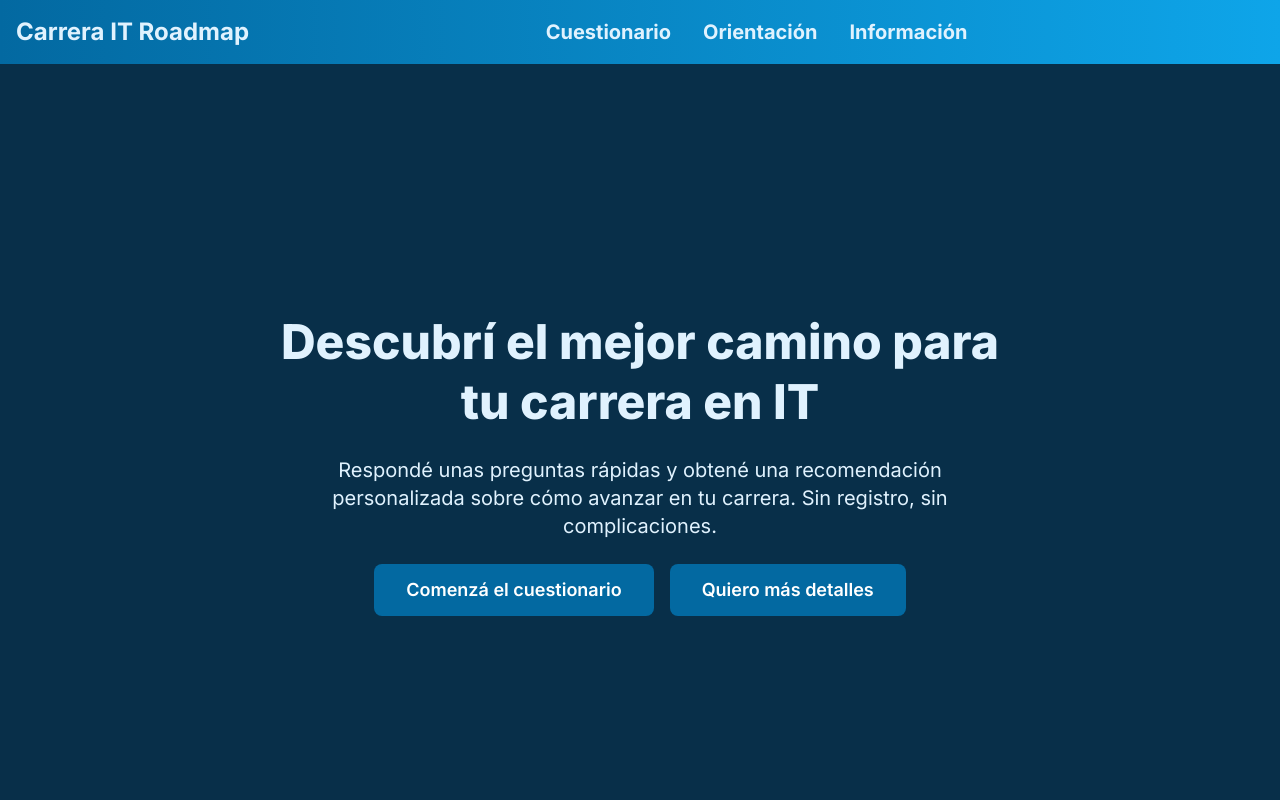
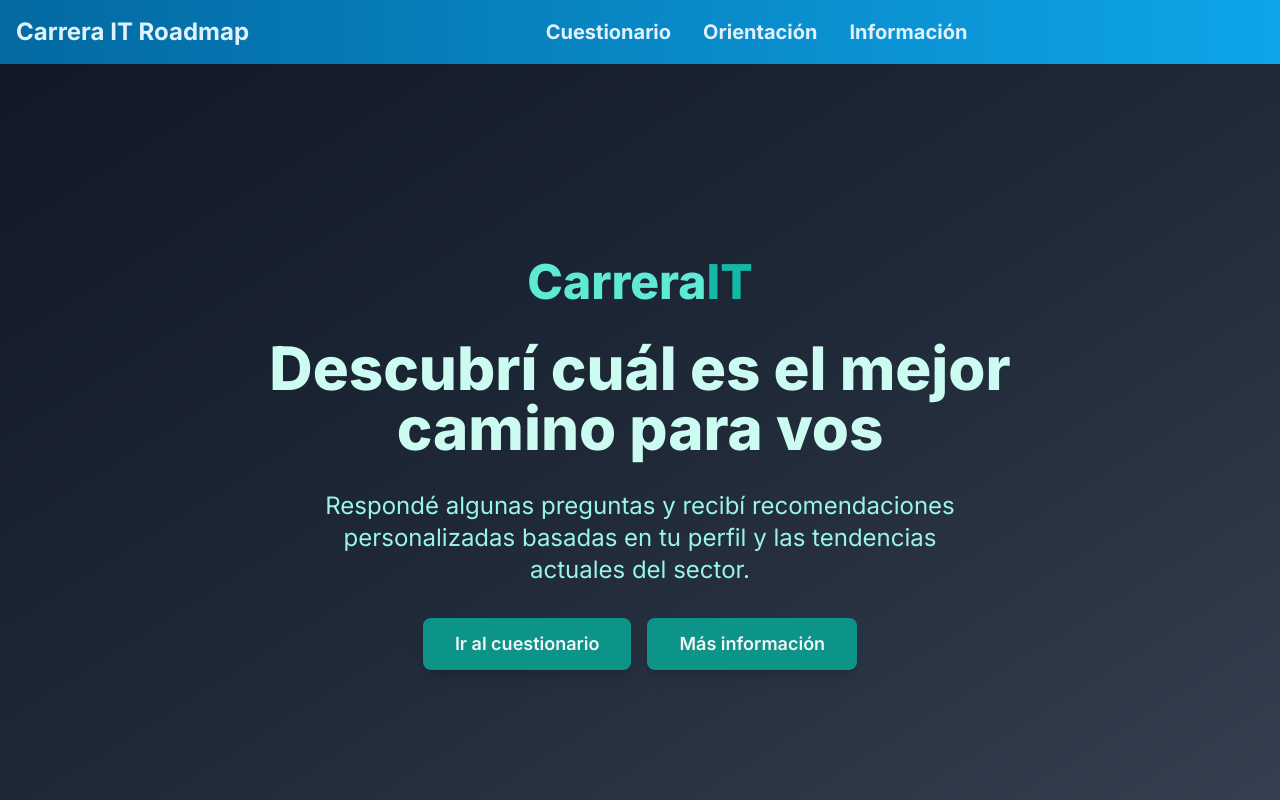
Before and after one commit to aronmilenait/carrerait-roadmap, a Next.js app in the folder carrerait-roadmap/: page / in a window 1280 px wide. Shown: the top 800 px of the page. Built offline with nearby package versions, Linux system fonts and the light colour scheme.

Commit message:
Change the entire design of the home section.

```diff
--- a/carrerait-roadmap/src/app/page.tsx
+++ b/carrerait-roadmap/src/app/page.tsx
@@ -1,29 +1,34 @@
-import Image from "next/image";
-
 export default function Home() {
   return (
-    <main className="min-h-screen bg-sky-950 text-white p-24 flex flex-col justify-center items-center">
-      <section id="hero" className="text-center space-y-6">
-        <h1 className="text-sky-100 text-5xl font-extrabold leading-tight max-w-3xl mx-auto">
-          Descubrí el mejor camino para tu carrera en IT
+    <main className="min-h-screen bg-gradient-to-br from-gray-900 via-gray-800 to-gray-700 text-gray-100 p-6 md:p-24 flex flex-col justify-center items-center">
+      <section id="hero" className="text-center space-y-6 md:space-y-8">
+        <div className="relative mb-8">
+          <div className="text-4xl md:text-5xl font-extrabold text-teal-100 relative">
+            <span className="text-teal-300">Carrera</span>
+            <span className="text-teal-500">IT</span>
+          </div>
+          <span className="absolute inset-0 bg-gradient-to-r from-teal-500 to-teal-300 blur-sm opacity-30 -z-10"></span>
+        </div>
+        <h1 className="text-teal-100 text-4xl sm:text-5xl md:text-6xl font-extrabold leading-tight max-w-3xl mx-auto relative">
+          Descubrí cuál es el mejor camino para vos
+          <span className="absolute inset-0 bg-gradient-to-r from-teal-500 to-teal-300 blur-sm opacity-30 -z-10"></span>
         </h1>
-        <p className="text-sky-100 text-xl max-w-2xl mx-auto">
-          Respondé unas preguntas rápidas y obtené una recomendación
-          personalizada sobre cómo avanzar en tu carrera. Sin registro, sin
-          complicaciones.
+        <p className="text-teal-200 text-base sm:text-lg md:text-2xl max-w-2xl mx-auto">
+          Respondé algunas preguntas y recibí recomendaciones personalizadas
+          basadas en tu perfil y las tendencias actuales del sector.
         </p>
-        <div className="mt-8 flex flex-col sm:flex-row justify-center items-center space-y-4 sm:space-y-0 sm:space-x-4">
+        <div className="mt-6 sm:mt-8 flex flex-col sm:flex-row justify-center items-center space-y-4 sm:space-y-0 sm:space-x-4">
           <a
-            href="#cuestionario"
-            className="bg-sky-700 text-white py-3 px-8 rounded-lg text-lg font-semibold hover:bg-sky-800 transition duration-300 w-full sm:w-auto text-center"
+            href="/cuestionario"
+            className="bg-teal-600 text-gray-100 py-3 px-6 sm:px-8 rounded-lg text-base sm:text-lg font-semibold shadow-lg hover:bg-teal-700 transition-all duration-300 transform hover:scale-105 w-full sm:w-auto text-center"
           >
-            Comenzá el cuestionario
+            Ir al cuestionario
           </a>
           <a
-            href="#info"
-            className="bg-sky-700 text-white py-3 px-8 rounded-lg text-lg font-semibold hover:bg-sky-800 transition duration-300 w-full sm:w-auto text-center"
+            href="/info"
+            className="bg-teal-600 text-gray-100 py-3 px-6 sm:px-8 rounded-lg text-base sm:text-lg font-semibold shadow-lg hover:bg-teal-700 transition-all duration-300 transform hover:scale-105 w-full sm:w-auto text-center"
           >
-            Quiero más detalles
+            Más información
           </a>
         </div>
       </section>
```
